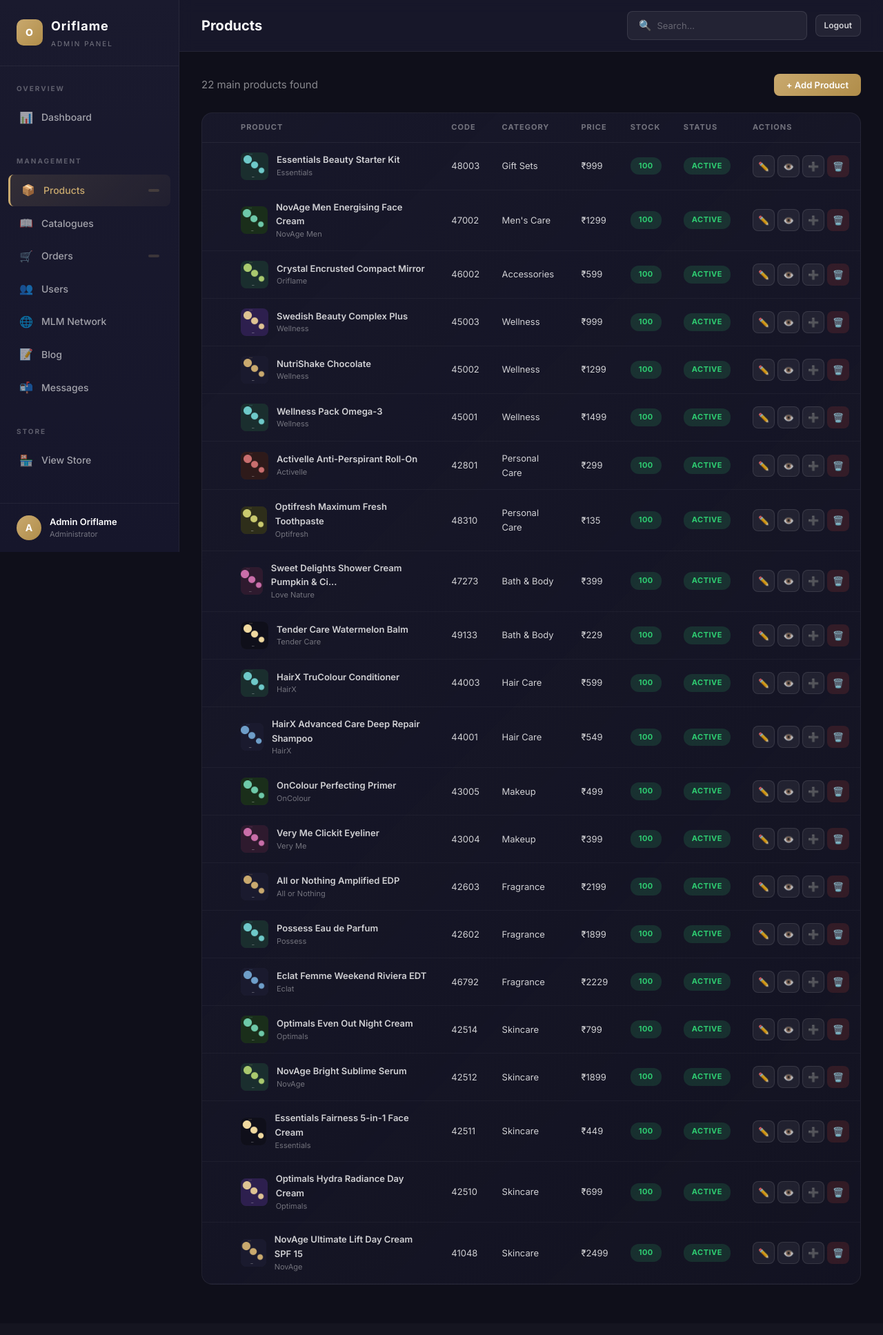
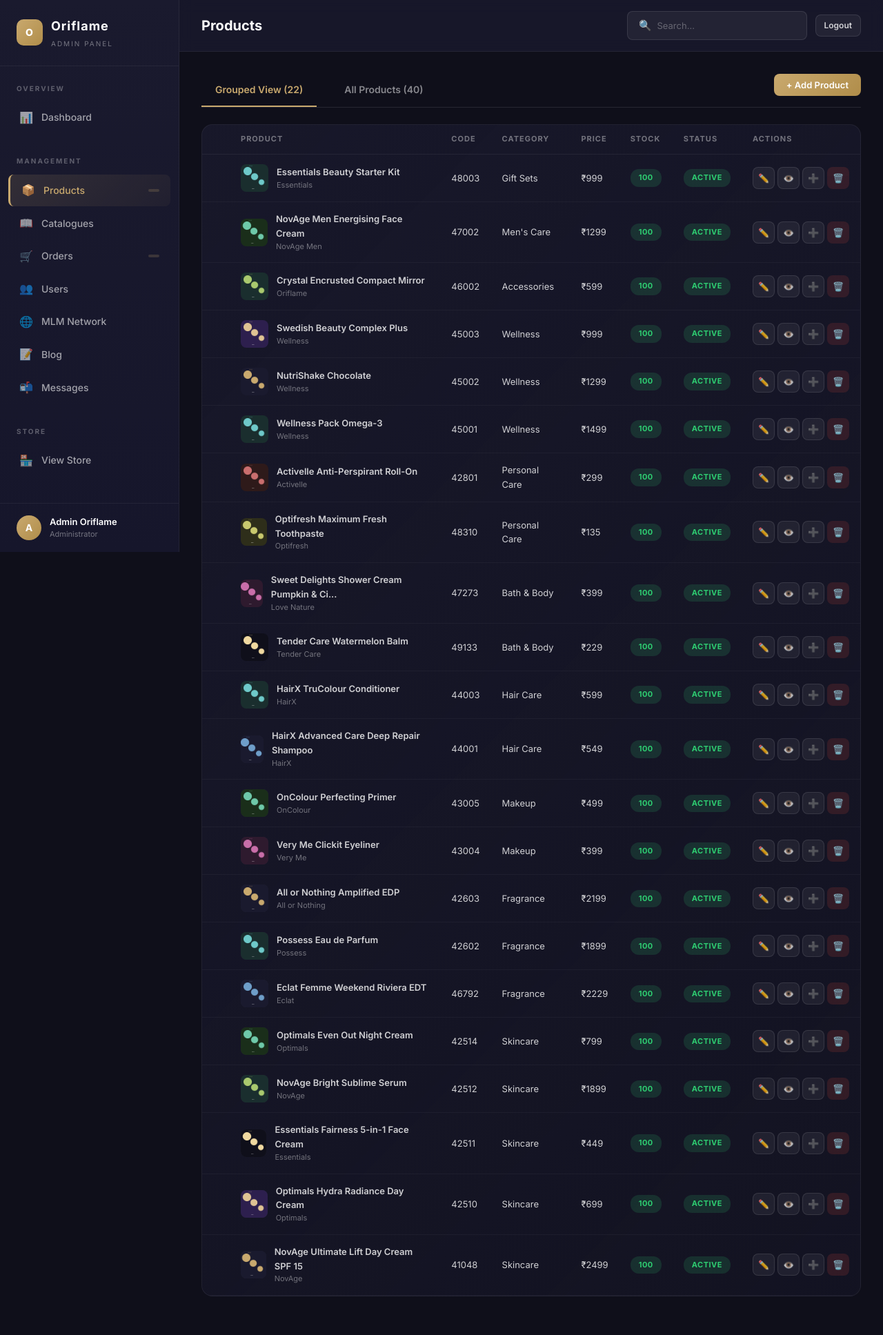
Before and after one commit to NiladriDattaRoy/Project-Oriflame, a Flask app: page /oriflame-admin-panel-x9k2/products in a window 1280 px wide. Shown: the whole page at 69% size. Before the commit the page ends 1862 px from the top, so only its background shows below. Run offline with Flask 3, Linux system fonts and the light colour scheme; a user stored in the database is signed in; some web fonts are replaced.

Commit message:
feat: create products management template with grouped and individual product views

```diff
--- a/templates/admin/products.html
+++ b/templates/admin/products.html
@@ -37,16 +37,42 @@
 .expand-btn:hover {
   background: rgba(201, 169, 110, 0.1);
 }
+  .admin-tabs {
+    display: flex;
+    gap: 20px;
+    margin-bottom: 24px;
+    border-bottom: 1px solid rgba(255,255,255,0.1);
+    padding-bottom: 0;
+  }
+  .admin-tab {
+    padding: 12px 20px;
+    color: rgba(255,255,255,0.5);
+    cursor: pointer;
+    font-weight: 600;
+    font-size: 14px;
+    transition: all 0.3s;
+    border-bottom: 2px solid transparent;
+  }
+  .admin-tab:hover {
+    color: #fff;
+  }
+  .admin-tab.active {
+    color: #c9a96e;
+    border-bottom-color: #c9a96e;
+  }
 </style>
 
-<div style="display: flex; justify-content: space-between; align-items: center; margin-bottom: 24px;">
-  <p style="color: rgba(255,255,255,0.5);">{{ products|length }} main products found</p>
-  <button class="admin-btn admin-btn-primary" data-modal="product-modal" onclick="document.getElementById('product-form').reset(); document.querySelector('#product-modal [name=id]').value=''; document.querySelector('#product-modal [name=parent_id]').value='';">
-    + Add Product
-  </button>
+<div class="admin-tabs">
+  <div class="admin-tab active" id="tab-grouped" onclick="switchProductTab('grouped')">Grouped View ({{ products|length }})</div>
+  <div class="admin-tab" id="tab-all" onclick="switchProductTab('all')">All Products ({{ all_products|length }})</div>
+  <div style="margin-left: auto;">
+    <button class="admin-btn admin-btn-primary" data-modal="product-modal" onclick="document.getElementById('product-form').reset(); document.querySelector('#product-modal [name=id]').value=''; document.querySelector('#product-modal [name=parent_id]').value='';">
+      + Add Product
+    </button>
+  </div>
 </div>
 
-<div class="admin-card">
+<div class="admin-card" id="view-grouped">
   <table class="admin-table">
     <thead>
       <tr>
@@ -62,6 +88,7 @@
     </thead>
     <tbody>
       {% for product in products %}
+
       <tr class="parent-row">
         <td>
           {% if variants_map.get(product.id) %}
@@ -529,4 +556,100 @@
   }
 }
 </script>
+<div class="admin-card" id="view-all" style="display: none;">
+  <table class="admin-table">
+    <thead>
+      <tr>
+        <th>Product</th>
+        <th>Code</th>
+        <th>Category</th>
+        <th>Price</th>
+        <th>Stock</th>
+        <th>Parent</th>
+        <th>Actions</th>
+      </tr>
+    </thead>
+    <tbody>
+      {% for p in all_products %}
+      <tr>
+        <td>
+          <div class="product-cell">
+            <div class="product-thumb">
+              <img src="{{ p.image_url or '/static/images/placeholder.png' }}" alt="">
+            </div>
+            <div>
+              <div style="font-weight: 600;">{{ p.name[:40] }}</div>
+              {% if p.shade_name %}
+              <div style="font-size: 11px; color: #c9a96e;">Shade: {{ p.shade_name }}</div>
+              {% endif %}
+            </div>
+          </div>
+        </td>
+        <td>{{ p.code }}</td>
+        <td>{{ p.category.name if p.category else 'N/A' }}</td>
+        <td>₹{{ "%.0f"|format(p.price or 0) }}</td>
+        <td>{{ p.stock }}</td>
+        <td>
+          {% if p.parent_id %}
+            <span style="font-size: 11px; color: rgba(255,255,255,0.4);">Linked (ID: {{ p.parent_id }})</span>
+          {% else %}
+            <span style="font-size: 11px; color: #2ecc71;">Main</span>
+          {% endif %}
+        </td>
+        <td>
+          <div class="admin-table-actions">
+            <button class="admin-btn admin-btn-secondary admin-btn-icon" title="Edit"
+              data-modal="product-modal"
+              data-id="{{ p.id }}"
+              data-name="{{ p.name }}"
+              data-code="{{ p.code or '' }}"
+              data-slug="{{ p.slug }}"
+              data-category="{{ p.category_id or '' }}"
+              data-brand="{{ p.brand or '' }}"
+              data-price="{{ p.price or '' }}"
+              data-mrp="{{ p.mrp or '' }}"
+              data-stock="{{ p.stock or 0 }}"
+              data-weight="{{ p.weight or '' }}"
+              data-short-desc="{{ p.short_description or '' }}"
+              data-desc="{{ p.description or '' }}"
+              data-image="{{ p.image_url or '' }}"
+              data-image2="{{ p.image_url_2 or '' }}"
+              data-shade-name="{{ p.shade_name or '' }}"
+              data-shade-color="{{ p.shade_color or '' }}"
+              data-shade-color2="{{ p.shade_color_2 or '' }}"
+              data-is-new="{{ 'true' if p.is_new else 'false' }}"
+              data-is-bestseller="{{ 'true' if p.is_bestseller else 'false' }}"
+              data-is-featured="{{ 'true' if p.is_featured else 'false' }}"
+              data-is-active="{{ 'true' if p.is_active else 'false' }}"
+              data-how-to-use="{{ p.how_to_use or '' }}"
+              data-ingredients="{{ p.ingredients or '' }}"
+              data-parent-id="{{ p.parent_id or '' }}"
+              onclick="populateForm(this)">
+              ✏️
+            </button>
+            <button class="admin-btn admin-btn-danger admin-btn-icon" title="Delete" onclick="adminDeleteProduct({{ p.id }})">
+              🗑️
+            </button>
+          </div>
+        </td>
+      </tr>
+      {% endfor %}
+    </tbody>
+  </table>
+</div>
+
+<script>
+function switchProductTab(tab) {
+  document.querySelectorAll('.admin-tab').forEach(t => t.classList.remove('active'));
+  document.getElementById('tab-' + tab).classList.add('active');
+
+  if (tab === 'grouped') {
+    document.getElementById('view-grouped').style.display = 'block';
+    document.getElementById('view-all').style.display = 'none';
+  } else {
+    document.getElementById('view-grouped').style.display = 'none';
+    document.getElementById('view-all').style.display = 'block';
+  }
+}
+</script>
 {% endblock %}
```
